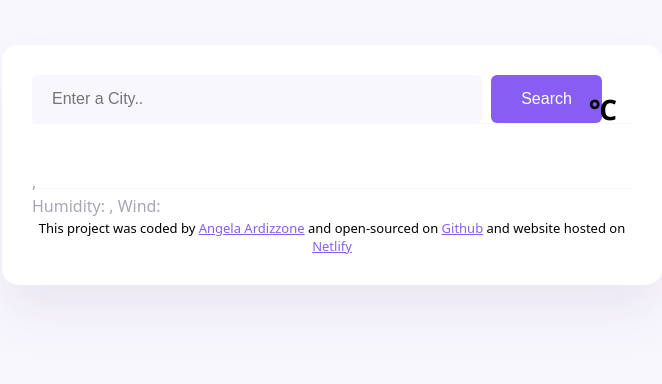
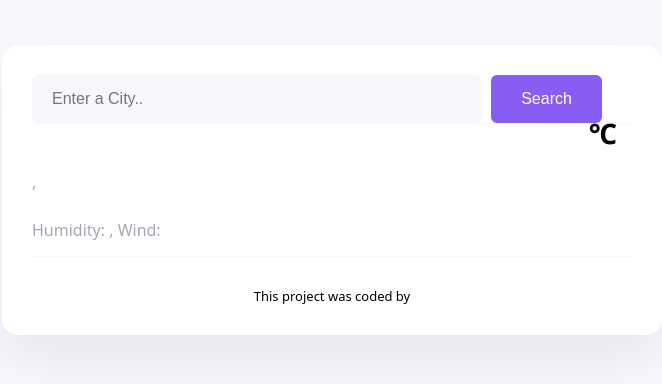
Before and after one commit to AngelLilz/city-temperature-app, a plain HTML site: page index.html in a window 1280 px wide. Shown: the whole page, without its empty margins (308-970 px from the left). Drawn offline with nearby package versions, Linux system fonts and the light colour scheme; no server answers.

Commit message:
changed html

```diff
--- a/index.html
+++ b/index.html
@@ -30,9 +30,9 @@
         <ul>
             <li class="my-temperature-app-details">
            <span id="time"></span>,
-
+        <br />
             <span id="description"></span>
-        <br>
+        <br />
             Humidity:
             <strong id="humidity">
             </strong>,
@@ -43,9 +43,7 @@
         </ul>
     </div>
     <div class="my-temperature-app-temperature">
-    <div id="icon">
-
-        </div>
+    <div class="my-temperature-app-icon" id="icon"></div>
         <div class ="my-temperature-app-value" id="temperature"></div>
         <div class ="my-temperature-app-unit">℃</div>
     </div>
@@ -54,9 +52,4 @@
 
 
 </main>
-      <footer>This project was coded by <a href="https://github.com/AngelLilz" target="_blank">Angela Ardizzone</a> and open-sourced on <a href="https://github.com/AngelLilz/Anges-weather-app" target="_blank">Github</a> and website hosted on <a href="https://app.netlify.com/sites/citytemperatureapp/overview/">Netlify</a>
-      </footer>
-        </div>
-<script src="src/script.js"></script>
-  </body>
-</html>
+      <footer>This project was coded by <a href="https://github.com/Ang
```
